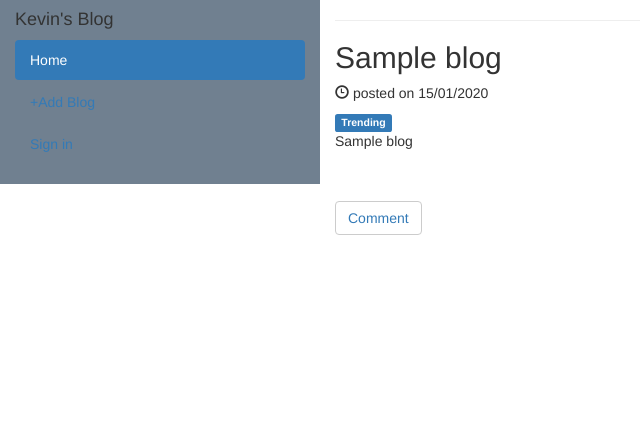
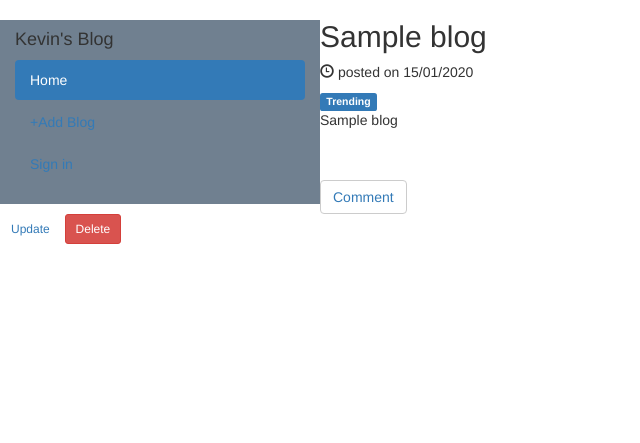
Before and after one commit to muneneee/blog, a Flask app: template app/templates/index.html in a window 1280 px wide. Shown: the top 443 px of the page, without its empty margins (0-640 px from the left). After the commit the page ends 244 px from the top, so only its background shows below. Run offline with Flask 2, Linux system fonts and the light colour scheme; the template is opened without the code that fills it: most values are stand-ins (such as "Sample title", 1, 10 or a date in 2020); data that the repository does not hold is empty; some libraries are stand-ins or nearby versions.

Commit message:
deleted the macro and adjusted the index

```diff
--- a/app/main/views.py
+++ b/app/main/views.py
@@ -12,11 +12,11 @@
 
 
 
-    blogs = Blog.get_blogs()
+    blogs = Blog.query.all()
 
 
     title = 'K Blog'
-    return render_template('index.html',title = title,blog=blogs)
+    return render_template('index.html',title = title,blogs =blogs)
 
 
 
--- a/app/templates/index.html
+++ b/app/templates/index.html
@@ -1,4 +1,4 @@
-{%  import 'macros.html' as macro with context %}
+
 {% extends 'base.html'%}
 {% block styles%}
     {{ super() }}
@@ -8,19 +8,26 @@
 
 
 {% block content %}
-<div class="container-fluid">
-  <div class="row content">
-    <div class="col-sm-9">
-      <h4><small></small></h4>
-      <hr>
-      <h2></h2>
-      <p>{{macro.displayBlogs(blog)}}</p>
-      <br><br>
+  {% for blog in blogs %}
 
 
+
+  <h2>{{blog.blog_title}}</h2>
+  <h5><span class="glyphicon glyphicon-time"></span> posted on {{blog.posted.strftime('%d/%m/%Y')}}</h5>
+  <span class="label label-primary">Trending</span></h5><br>
+  <p>{{ blog.blog}} </p>
+  <br><br>
+  <button class="btn btn-default"><a href="{{url_for('main.comment',blog_id=blog.id)}}">Comment</a></button>
+
+  <div>
+    <a class="btn btn-secondary btn-sm mt-1 mb-1" href="{{ url_for('main.update_blog', blog_id=blog.id) }}">Update</a>
+    <button type="button" class="btn btn-danger btn-sm m-1" data-toggle="modal" data-target="#deleteModal">Delete</button>
   </div>
-  </div>
-</div>
+
+
+
+<!--Modal section-->
+
 
   <div class="modal fade" id="deleteModal" tabindex="-1" role="dialog" aria-labelledby="deleteModalLabel" aria-hidden="true">
     <div class="modal-dialog" role="document">
@@ -42,5 +49,9 @@
   </div>
 
 
+  {% endfor %}
+
+
+
 
 {% endblock %}
--- a/app/templates/macros.html
+++ /dev/null
@@ -1,39 +0,0 @@
-<!-- Displaying reviews macro -->
-{% macro displayBlogs(blog_list) %}
-    {% for blog in blog_list %}
-
-
-
-    <h2>{{blog.blog_title}}</h2>
-      <h5><span class="glyphicon glyphicon-time"></span> posted on {{blog.posted.strftime('%d/%m/%Y')}}</h5>
-      <span class="label label-primary">Trending</span></h5><br>
-      <p>{{ blog.blog}} </p>
-      <br><br>
-      <button class="btn btn-default"><a href="{{url_for('main.comment',blog_id=blog.id)}}">Comment</a></button>
-      {% if blog.author == current_user %}
-          <div>
-            <a class="btn btn-secondary btn-sm mt-1 mb-1" href="{{ url_for('update_blog', blog_id=blog.id) }}">Update</a>
-            <button type="button" class="btn btn-danger btn-sm m-1" data-toggle="modal" data-target="#deleteModal">Delete</button>
-          </div>
-      {% endif %}
-
-
-    {% endfor %}
-{% endmacro %}
-
-{% macro displayComments(all_comments)%}
-    {% if all_comments%}
-
-        {% for comment in all_comments %}
-        <div class="col-xs-12 col-sm-4 col-md-4 col-lg-4 review-card">
-
-            <div class="media-body">
-                <h4>{{comment.user.username}}</h4>
-                <p>{{comment.comment}}</p>
-            </div>
-
-        </div>
-        {% endfor %}
-    {% endif %}
-
-{% endmacro %}
```
Also changed, not shown: app/templates/comment.html (+13 -4 lines). Lines whose indentation alone changed are shown as unchanged.
